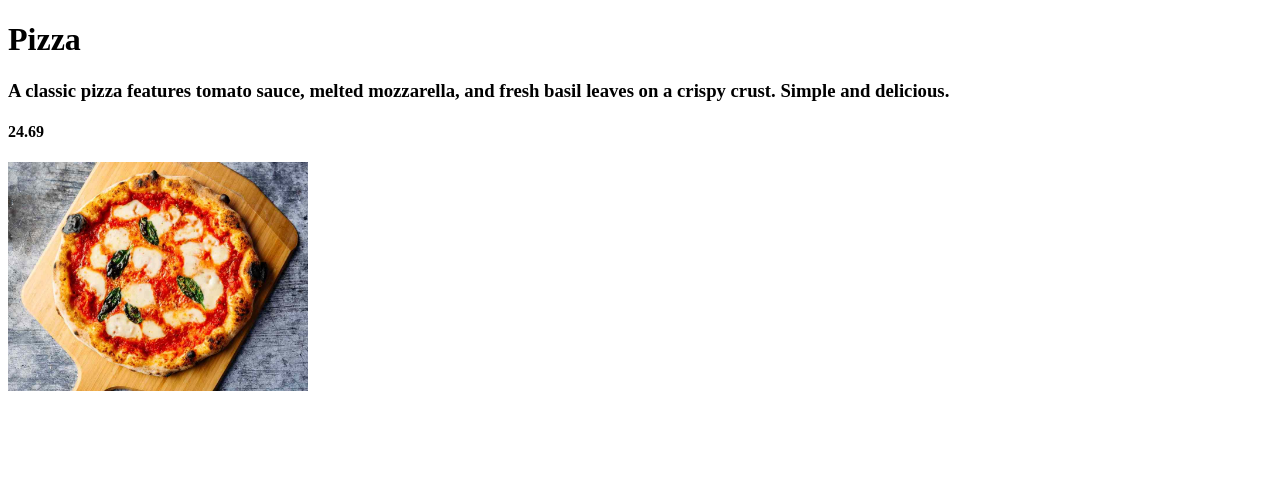
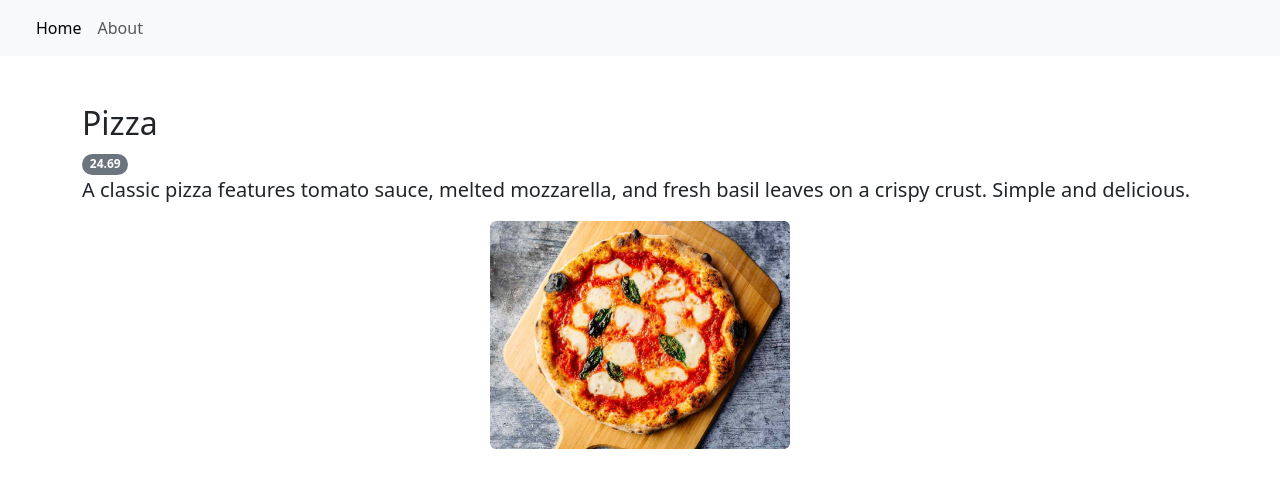
Before and after one commit to BlushedNanis/Restaurant-kitchen-webapp-django, a Django app: page /item/1 in a window 1280 px wide. Shown: the top 488 px of the page. Run offline with Django 5.2, Linux system fonts and the light colour scheme; data comes from the database, SQL or seed files in the repository.

Commit message:
Added bootstrap and base html with navbar

```diff
--- /dev/null
+++ b/restaurant_menu/templates/base.html
@@ -0,0 +1,39 @@
+<!DOCTYPE html>
+<html lang="en">
+    <head>
+        <meta charset="UTF-8">
+        <meta name="viewport" content="width=device-width, initial-scale=1.0, shrink-to-fit=no">
+        <title>Restaurant Menu</title>
+        <link rel="stylesheet" href="https://cdn.jsdelivr.net/npm/bootstrap@5.3.3/dist/css/bootstrap.min.css">
+    </head>
+    <body>
+        <nav class="navbar navbar-expand-lg bg-light">
+            <div class="container-fluid">
+                    <a class="navbar-brand" href="#"></a>
+
+                    <button class="navbar-toggler" type="button" data-bs-toggle="collapse" data-bs-target="#navbarNav" aria-controls="navbarNav" aria-expanded="false" aria-label="Toggle navigation">
+                         <span class="navbar-toggler-icon"></span>
+                    </button>
+                <div class="collapse navbar-collapse" id="navbarNav">
+                    <ul class="navbar-nav">
+                         <li class="nav-item">
+                            <a class="nav-link active" aria-current="page" href="{% url 'home' %}">Home</a>
+                        </li>
+                        <li class="nav-item">
+                            <a class="nav-link" aria-current="page" href="{% url 'home' %}">About</a>
+                        </li>
+                    </ul>
+                </div>
+            </div>
+        </nav>
+
+
+        {% block content %}
+        {% endblock %}
+
+        <script src="https://code.jquery.com/jquery-3.6.0.min.js"></script>
+        <script src="https://cdn.jsdelivr.net/npm/bootstrap@5.1.3/dist/js/bootstrap.min.js"></script>
+        <script>if ( window.history.replaceState ) {window.history.replaceState( null, null, window.location.href );}</script>
+
+    </body>
+</html>
--- a/restaurant_menu/templates/menu_item_detail.html
+++ b/restaurant_menu/templates/menu_item_detail.html
@@ -1,15 +1,10 @@
-<!DOCTYPE html>
-<html lang="en">
-<head>
-    <meta charset="UTF-8">
-    <meta name="viewport" content="width=device-width, initial-scale=1.0">
-    <title>Detail</title>
-</head>
-<body>
-    <h1> {{ item.meal }} </h1>
-    <h3> {{ item.description }} </h3>
-    <h4> {{ item.price }} </h4>
+{% extends 'base.html' %}
+{% block content %}
+<div class="container">
+    <h2 class="pt-5"> {{ item.meal }} </h2>
+    <span class="badge bg-secondary rounded-pill"> {{ item.price }} </span>
+    <p class="lead"> {{ item.description }} </p>
     {% load static %}
-    <img src="{% static item.img_static_path %}" width="300">
-</body>
-</html>
+    <img class="rounded mx-auto d-block" src="{% static item.img_static_path %}" width="300">
+</div>
+{% endblock content %}
```
Also changed, not shown: restaurant_menu/templates/index.html (+18 -11 lines).
